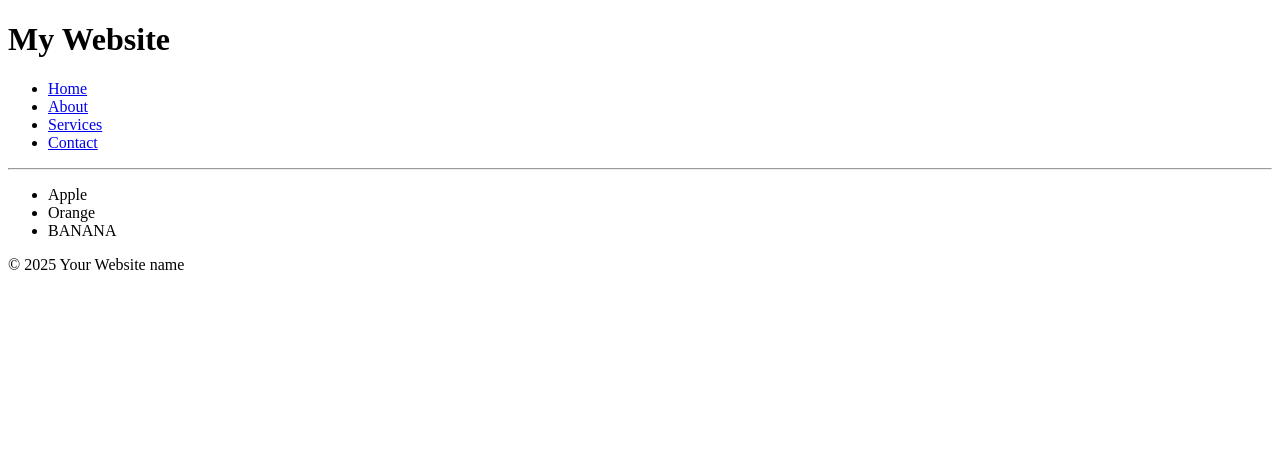
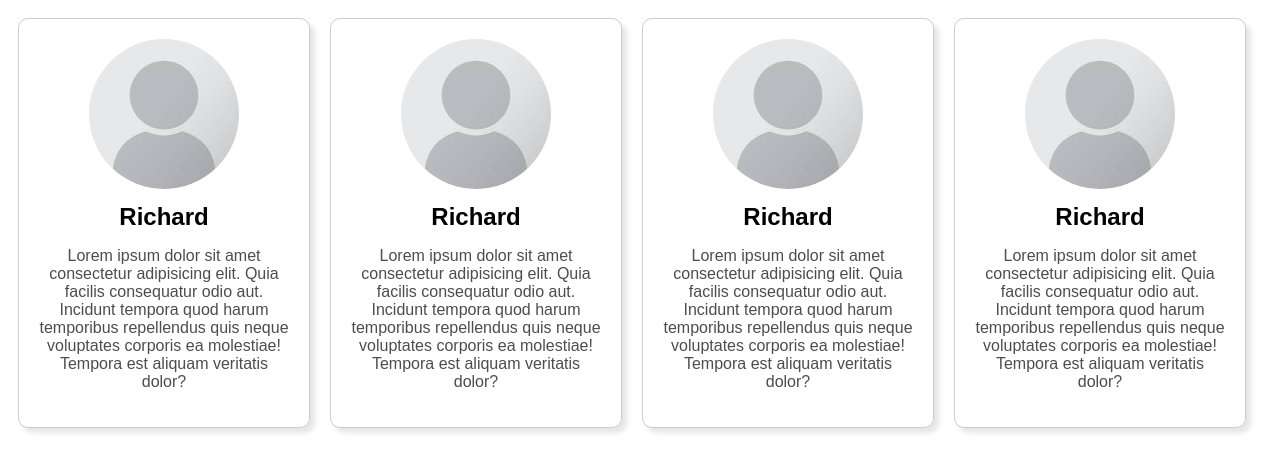
Before and after one commit to richardyhayashi/react-full-course-bro-code, a React (Vite) app in the folder 01/my-react-app/: page / in a window 1280 px wide. Shown: the top 472 px of the page. Built offline with nearby package versions, Linux system fonts and the light colour scheme.

Commit message:
Finished section2.

```diff
--- a/01/my-react-app/src/App.jsx
+++ b/01/my-react-app/src/App.jsx
@@ -1,13 +1,12 @@
-import Food from "./components/Food";
-import Footer from "./components/Footer";
-import Header from "./components/Header";
+import Card from "./components/Card";
 
 function App() {
   return (
     <>
-      <Header />
-      <Food />
-      <Footer />
+      <Card />
+      <Card />
+      <Card />
+      <Card />
     </>
   );
 }
--- /dev/null
+++ b/01/my-react-app/src/components/Card.jsx
@@ -0,0 +1,14 @@
+import React from 'react';
+import portraitPic from '../assets/portrait.jpeg';
+
+const Card = () => {
+  return (
+    <div className='card'>
+      <img className='card-image' src={portraitPic} alt="profile picture" />
+      <h2 className='card-title'>Richard</h2>
+      <p className='card-text'>Lorem ipsum dolor sit amet consectetur adipisicing elit. Quia facilis consequatur odio aut. Incidunt tempora quod harum temporibus repellendus quis neque voluptates corporis ea molestiae! Tempora est aliquam veritatis dolor?</p>
+    </div>
+  );
+};
+
+export default Card;
--- a/01/my-react-app/src/components/Food.jsx
+++ /dev/null
@@ -1,16 +0,0 @@
-import React from 'react'
-
-const Food = () => {
-   const food1 = "Orange";
-   const food2 = "Banana";
-
-   return (
-     <ul>
-       <li>Apple</li>
-       <li>{food1}</li>
-       <li>{food2.toUpperCase()}</li>
-     </ul>
-   );
-};
-
-export default Food;
--- a/01/my-react-app/src/components/Footer.jsx
+++ /dev/null
@@ -1,12 +0,0 @@
-import React from 'react'
-
-const Footer = () => {
-  return (
-    <footer>
-      <p>&copy; {new Date().getFullYear()} Your Website name</p>
-
-    </footer>
-  );
-};
-
-export default Footer;
--- a/01/my-react-app/src/components/Header.jsx
+++ /dev/null
@@ -1,28 +0,0 @@
-import React from 'react';
-
-const Header = () => {
-  return (
-    <header>
-      <h1>My Website</h1>
-      <nav>
-        <ul>
-          <li>
-            <a href="#">Home</a>
-          </li>
-          <li>
-            <a href="#">About</a>
-          </li>
-          <li>
-            <a href="#">Services</a>
-          </li>
-          <li>
-            <a href="#">Contact</a>
-          </li>
-        </ul>
-        <hr />
-      </nav>
-    </header>
-  );
-};
-
-export default Header;
--- a/01/my-react-app/src/index.css
+++ b/01/my-react-app/src/index.css
@@ -0,0 +1,28 @@
+.card {
+   border: 1px solid hsl(0, 0%, 80%);
+   border-radius: 10px;
+   box-shadow: 5px 5px 5px hsla(0, 0%, 0%, 0.1);
+   padding: 20px;
+   margin: 10px;
+   text-align: center;
+   max-width: 250px;
+   display: inline-block;
+}
+
+.card .card-image {
+   max-width: 60%;
+   height: auto;
+   border-radius: 50%;
+   margin-bottom: 10px;
+}
+
+.card .card-title {
+   font-family: Arial, Helvetica, sans-serif;
+   margin: 0;
+   color: hsl(0, 0, 20%);
+}
+
+.card .card-text {
+   font-family: Arial, Helvetica, sans-serif;
+   color: hsl(0, 0%, 30%);
+}
```
Also changed, not shown: 01/my-react-app/src/assets/portrait.jpeg (added).
